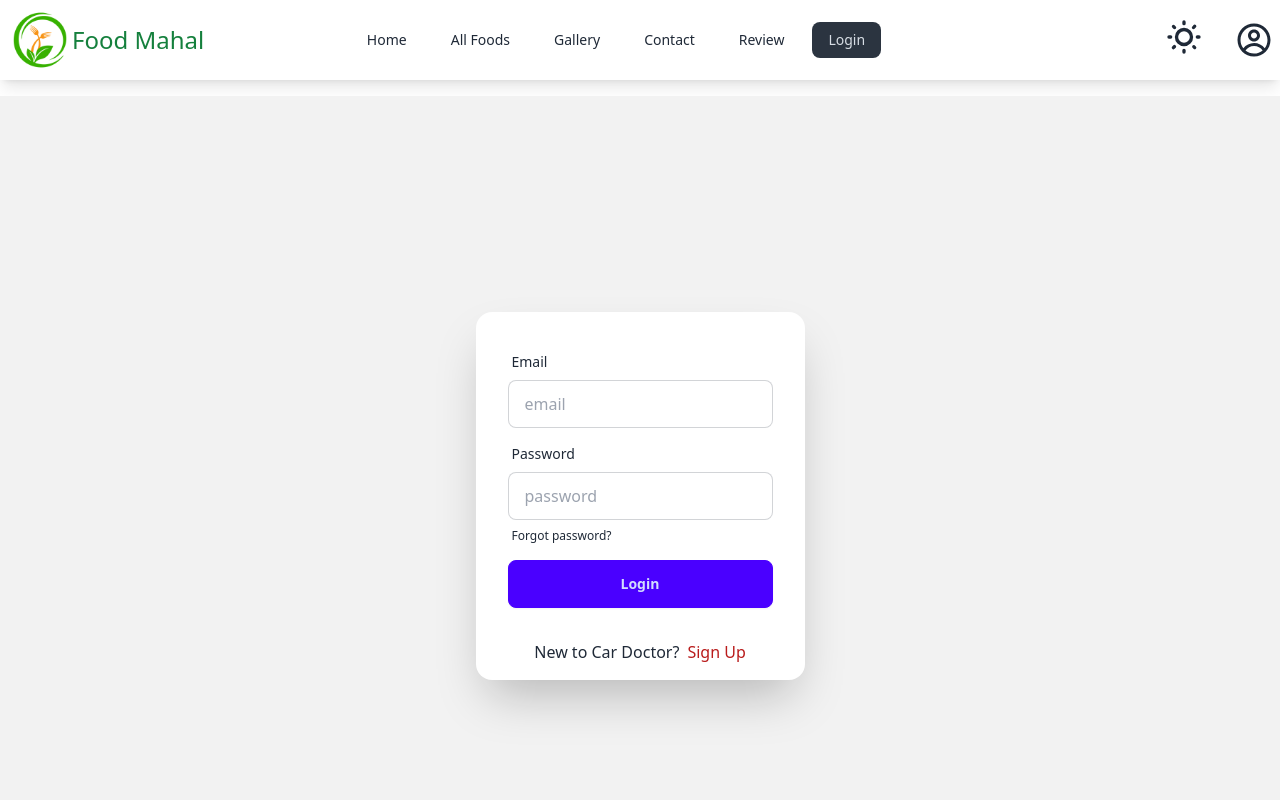
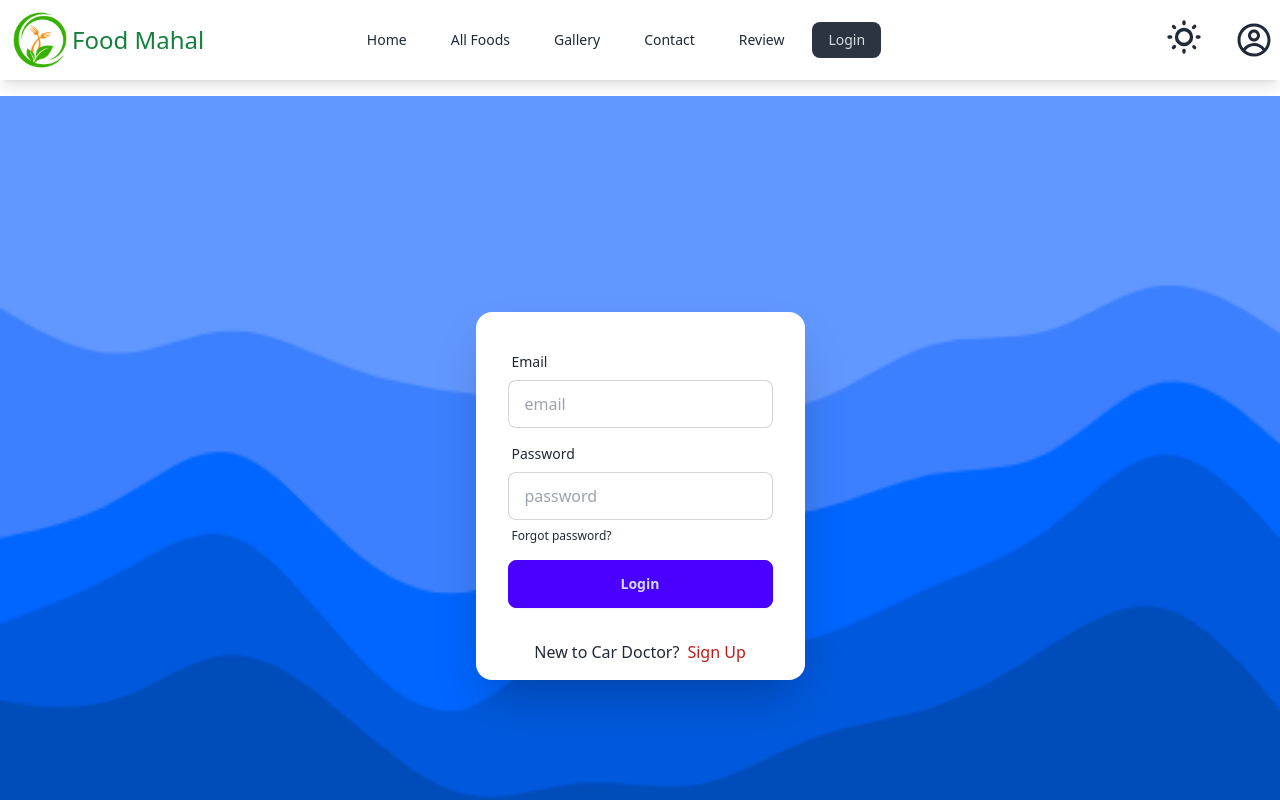
Before and after one commit to ESRAILHAQUE/Food-Mahal-Client, a React (Vite) app: page /login in a window 1280 px wide. Shown: the top 800 px of the page. Built offline with nearby package versions, Linux system fonts and the light colour scheme; no server answers.

Commit message:
private route added

```diff
--- a/src/Componets/Login/Login.jsx
+++ b/src/Componets/Login/Login.jsx
@@ -5,6 +5,7 @@ import { AuthContext } from "../../Providers/AuthProviders";
 import { getAuth } from "firebase/auth";
 import app from "../../firebase/firebase.config";
 import Swal from "sweetalert2";
+import bg from '../../assets/images/wave.png'
 import { ToastContainer, toast } from "react-toastify";
 // import { useHistory } from "react-router-dom";
 
@@ -60,8 +61,11 @@ function Login() {
       });
   };
   return (
-    <div>
-      <div className="hero min-h-screen bg-base-200">
+    <div style={{
+      backgroundImage: `url(${bg})`,
+      backgroundRepeat: 'no-repeat',
+    backgroundSize:'cover'}}>
+      <div className="hero min-h-screen">
         <ToastContainer></ToastContainer>
         <div className="hero-content   items-center">
           <div className="card shrink-0 w-full max-w-sm shadow-2xl bg-base-100 animate__animated animate__fadeInTopRight">
--- a/src/Componets/SignUp/SignUp.jsx
+++ b/src/Componets/SignUp/SignUp.jsx
@@ -4,6 +4,7 @@ import { AuthContext } from "../../Providers/AuthProviders";
 import { FaFacebook } from "react-icons/fa";
 import { FcGoogle } from "react-icons/fc";
 import "./SignUp.css";
+import bg from "../../assets/images/wave.png";
 import { GoogleAuthProvider, getAuth, signInWithPopup } from "firebase/auth";
 
 import app from "../../firebase/firebase.config";
@@ -79,8 +80,14 @@ function SignUp() {
   };
   return (
     <div>
-      <div className="hero min-h-screen bg-base-200">
-
+      <div
+        className="hero min-h-screen bg-base-200"
+        style={{
+          backgroundImage: `url(${bg})`,
+          backgroundRepeat: "no-repeat",
+          backgroundSize: "cover",
+        }}
+      >
         <div className="hero-content  items-center">
           <div className="card shrink-0 w-full max-w-sm shadow-2xl bg-base-100 animate__animated animate__fadeInTopRight">
             <form className="card-body" onSubmit={handleSignUp}>
--- a/src/main.jsx
+++ b/src/main.jsx
@@ -9,6 +9,7 @@ import Error from './Componets/Error/Error.jsx';
 import SignUp from './Componets/SignUp/SignUp.jsx';
 import Login from './Componets/Login/Login.jsx';
 import Home from './Home/Home/Home.jsx';
+import "animate.css";
 import AuthProviders from './Providers/AuthProviders.jsx';
 import AllFoods from './Componets/AllFoods/AllFoods.jsx';
 import Gallery from './Componets/Gallery/Gallery.jsx';
@@ -53,20 +54,31 @@ const router = createBrowserRouter([
       },
       {
         path: "/addfooditem",
-        element: <AddFoodItem></AddFoodItem>,
+        element: (
+          <PrivateRoute>
+            <AddFoodItem></AddFoodItem>
+          </PrivateRoute>
+        ),
       },
       {
         path: "/myaddeditem",
-        element: <MyAddedItem></MyAddedItem>,
+        element: (
+          <PrivateRoute>
+            <MyAddedItem></MyAddedItem>
+          </PrivateRoute>
+        ),
       },
       {
         path: "/review",
-        element:<Review></Review>
-
+        element: <Review></Review>,
       },
       {
         path: "/update/:id",
-        element: <Update></Update>,
+        element: (
+          <PrivateRoute>
+            <Update></Update>
+          </PrivateRoute>
+        ),
         loader: ({ params }) =>
           fetch(`http://localhost:5000/addeditems/${params.id}`),
       },
```
